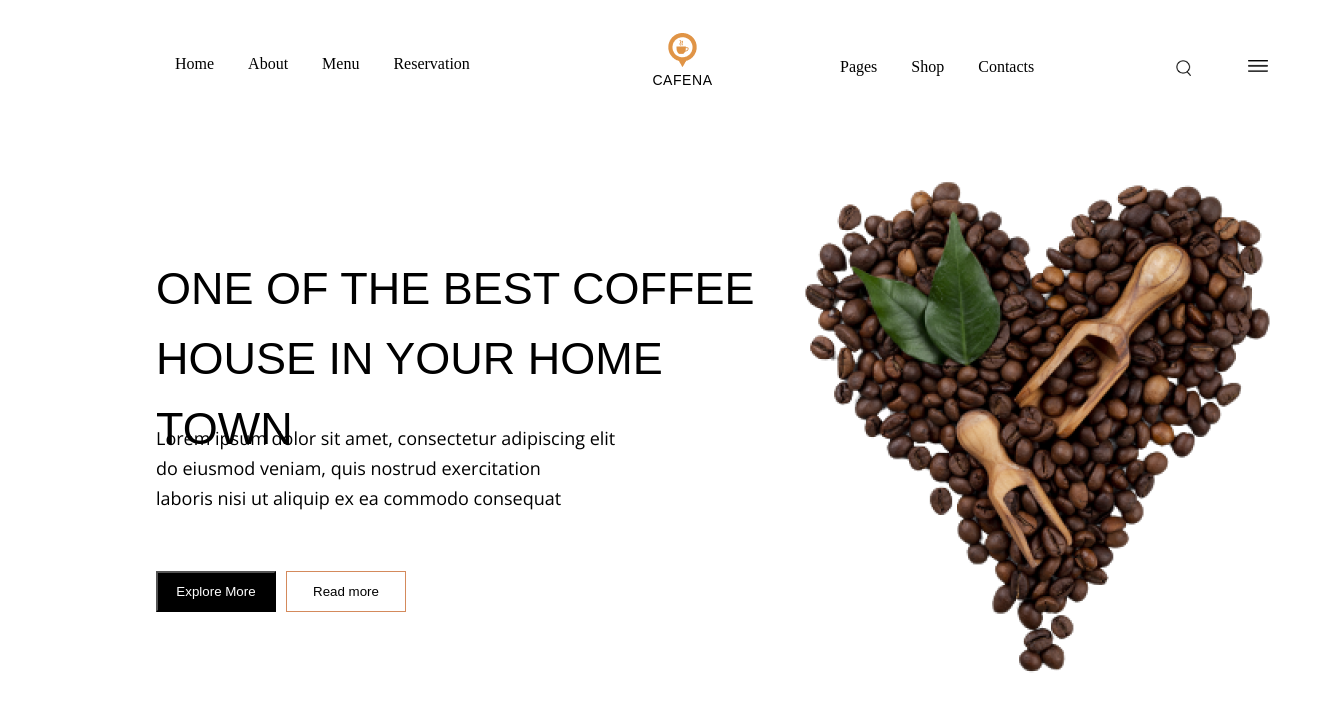
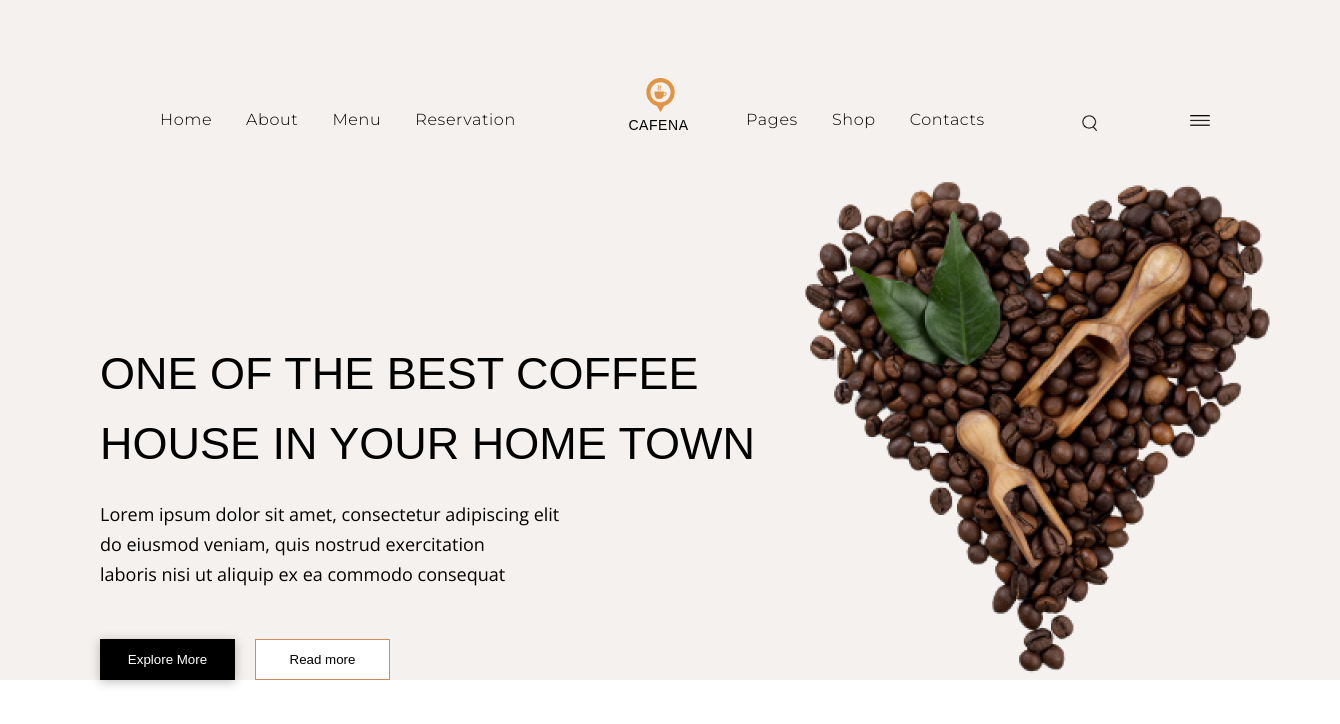
Before and after one commit to arzushahverdi/css-first-task, a plain HTML site: page index.html in a window 1280 px wide. Shown: the whole page, 1340 px wide, since content can reach past the window. Drawn offline with nearby package versions, Linux system fonts and the light colour scheme; a web font is replaced by a local one.

Commit message:
changes after review

```diff
--- a/index.html
+++ b/index.html
@@ -23,7 +23,8 @@
         </nav>
         <div class="coffee_icon">
           <a href="#"
-            ><img src="./assets/icons/coffee_cup.png" alt="coffee_cup" /><h1>CAFENA</h1></a
+            ><img src="./assets/icons/coffee_cup.png" alt="coffee_cup" />
+            <h1>CAFENA</h1></a
           >
         </div>
         <nav class="menu-right">
@@ -33,15 +34,21 @@
             <li><a href="#">Contacts</a></li>
           </ul>
         </nav>
-        <img
-          class="magnifying-glass"
-          src="./assets/icons/magnifying-glass.png"
-          alt="magnifying-glass"
-        />
-        <img class="bars" src="./assets/icons/bars.png" alt="bars" />
+        <div class="search_icon">
+          <a href=""
+            ><img
+              class="magnifying-glass"
+              src="./assets/icons/magnifying-glass.png"
+              alt="magnifying-glass"
+          /></a>
+        </div>
+        <div class="menu_icon">
+          <a href=""
+            ><img class="bars" src="./assets/icons/bars.png" alt="bars"
+          /></a>
+        </div>
       </header>
       <main id="welcome">
-
         <!-- welcome text section -->
 
         <section id="welcome_text">
--- a/styles/style.css
+++ b/styles/style.css
@@ -5,34 +5,66 @@
   list-style-type: none;
   text-decoration: none;
 }
-.container{
+.container {
   width: 1340px;
   height: auto;
   background-color: #f4f1ee;
   margin: 0 auto;
 }
-header{
+header {
   display: flex;
   justify-content: space-between;
   align-items: center;
 }
+nav {
+  display: flex;
+}
 .menu-left {
-  position: absolute;
-  width: 400px;
-  height: 29px;
-  top: 45px;
-  left: 165px;
+  justify-content: flex-start;
+  margin-top: 100px;
+  margin-left: 150px;
 }
+
+.menu-right {
+  justify-content: flex-end;
+  margin-top: 100px;
+  margin-right: 200px;
+}
+
+.menu-left li a,
+.menu-right li a {
+  color: #000;
+  text-align: center;
+  font-family: "Montserrat", sans-serif;
+  font-size: 16px;
+  font-style: normal;
+  font-weight: 400;
+  line-height: normal;
+  letter-spacing: 0.64px;
+}
+
+.menu-left li,
+.menu-right li {
+  display: inline-block;
+  padding: 10px;
+  margin-right: 10px;
+}
+
+.menu-left li:last-child,
+.menu-right li:last-child {
+  margin-right: 0;
+}
+
 .coffee_icon {
-  position: absolute;
+  position: relative;
   width: 65px;
   height: 53px;
-  top: 33px;
-  left: 650px;
+  top: 35px;
+  left: 30px;
   text-align: center;
 }
 .coffee_icon h1 {
-  position: relative;
+  position: absolute;
   text-decoration: none;
   color: #000;
   font-family: "Aclonica", sans-serif;
@@ -42,113 +74,85 @@ header{
   line-height: normal;
   letter-spacing: 0.56px;
 }
-.menu-right {
+
+.search_icon,
+.menu_icon {
+  position: relative;
+  top: 45px;
+  right: 150px;
+}
+
+.magnifying-glass {
   position: absolute;
-  width: 255px;
-  height: 22px;
-  top: 48px;
-  left: 830px;
+  width: 15px;
+  height: auto;
+  right: 20px;
 }
-.magnifying-glass,
 .bars {
   position: absolute;
-  width: 118px;
-  height: 26.9px;
-  top: 60px;
-  left: 1157px;
-  display: flex;
-  justify-content: space-between;
-}
-.magnifying-glass {
-  width: 15px;
-  height: auto;
-  top: 60px;
-  left: 1175.73px;
-  cursor: pointer;
-}
-.bars {
   width: 20px;
   height: auto;
-  top: 60px;
-  left: 1248px;
-  cursor: pointer;
 }
-ul li {
-  display: inline-block;
-  padding: 10px;
-  margin-right: 10px;
-}
-ul li:last-child {
-  margin-right: 0;
-}
-ul li a {
-  text-decoration: none;
-  color: black;
-}
+
 .coffee_icon {
   display: inline-block;
 }
-.main_text {
-  position: absolute;
-  width: 646px;
-  height: 136px;
-  top: 254px;
-  left: 156px;
+#welcome_text {
+  display: flex;
+  flex-direction: column;
 }
-h1 {
+.main_text h1 {
   font-family: "ZCOOL XiaoWei", sans-serif;
   font-weight: 400;
   font-size: 45px;
   line-height: 70px;
   letter-spacing: 4%;
+  margin-top: 200px;
+  margin-left: 100px;
+  margin-bottom: 20px;
 }
-.second_text {
-  position: absolute;
-  width: 500px;
-  height: 93px;
-  top: 423px;
-  left: 156px;
-}
-p {
+
+.second_text p {
   font-family: "Open Sans", sans-serif;
   font-weight: 400;
   font-size: 18px;
   line-height: 30px;
   letter-spacing: 4%;
+  margin-left: 100px;
 }
-.buttons{
-  position: absolute;
-  width: 250px;
-  height: 41px;
-  top: 571px;
-  left: 156px;
-  border: 1px;
+
+#buttons {
   display: flex;
   justify-content: space-between;
+  align-items: center;
+  margin-left: 100px;
+  margin-top: 50px;
 }
-.button1,
-.button2 {
-  display: inline-block;
-  outline: none;
-}
-.button1 a button,
-.button2 a button {
-  width: 120px;
+
+.button1 button {
+  width: 135px;
   height: 41px;
-  top: 571px;
+  background-color: black;
+  box-shadow: 0px 2px 10px 0px rgba(0, 0, 0, 0.25);
+  color: white;
+  border: none;
   cursor: pointer;
 }
-.button1 a button{
-  left: 156px;
-  color: #fff;
-  background-color: #000;
+
+.button2 button {
+  width: 135px;
+  height: 41px;
+  background-color: white;
+  color: black;
+  border: 1px solid #d48a5c;
+  cursor: pointer;
 }
-.button2 a button{
-  left: 315px;
-  color: #000;
-  background-color: #fff;
-  border: 1px solid #d48a5c;
+
+.buttons {
+  display: flex;
+  gap: 20px;
 }
+
 .coffee_heart {
   position: absolute;
   width: 477px;
```
